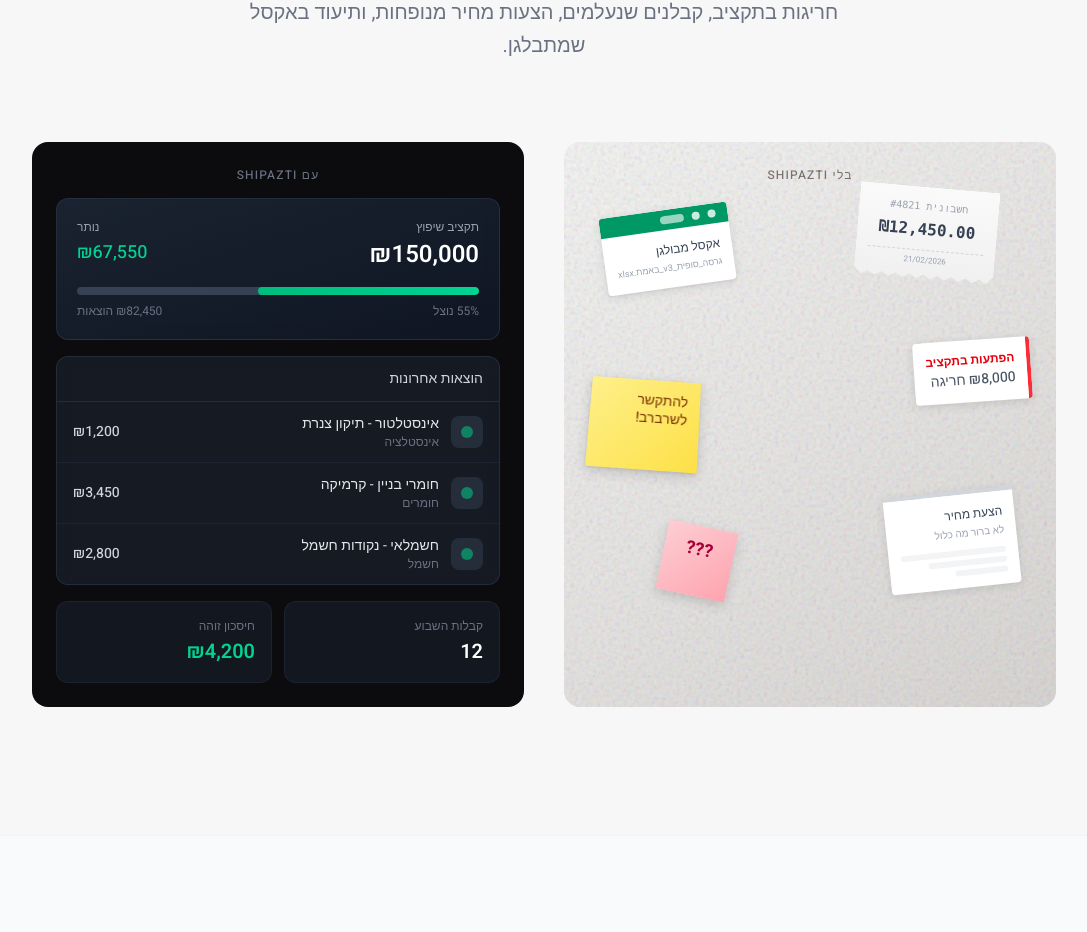
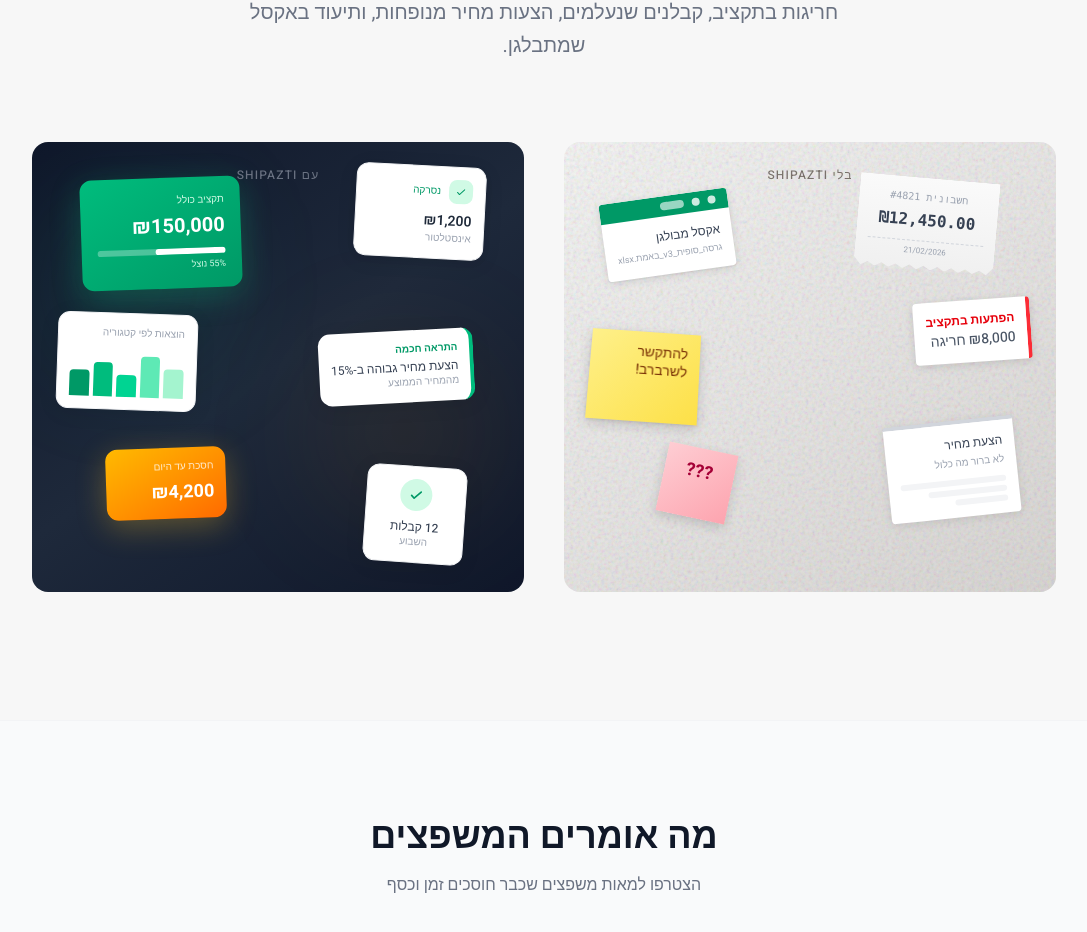
Before and after one commit to guyceza/shiputz-ai, a Next.js app: page / in a window 1280 px wide. Shown: the part 2470-3402 px from the top of the page, without its empty margins (96-1183 px from the left). Built offline with nearby package versions, Linux system fonts and the light colour scheme.

Commit message:
Floating cards for 'with Shipazti': budget, receipts, charts, alerts - matching chaos style

```diff
--- a/src/components/ComparisonSection.tsx
+++ b/src/components/ComparisonSection.tsx
@@ -117,12 +117,106 @@ export default function ComparisonSection() {
     }
   };
 
-  // Dashboard transactions
-  const transactions = [
-    { name: 'אינסטלטור - תיקון צנרת', amount: '₪1,200', category: 'אינסטלציה' },
-    { name: 'חומרי בניין - קרמיקה', amount: '₪3,450', category: 'חומרים' },
-    { name: 'חשמלאי - נקודות חשמל', amount: '₪2,800', category: 'חשמל' },
+  // Organized floating cards for "with Shipazti"
+  const organizedCards = [
+    {
+      type: 'budget',
+      style: { top: '8%', left: '10%', rotate: -2, zIndex: 4 },
+    },
+    {
+      type: 'receipt-clean',
+      style: { top: '5%', right: '8%', rotate: 3, zIndex: 3 },
+    },
+    {
+      type: 'chart',
+      style: { top: '38%', left: '5%', rotate: 2, zIndex: 5 },
+    },
+    {
+      type: 'alert-good',
+      style: { top: '42%', right: '10%', rotate: -3, zIndex: 4 },
+    },
+    {
+      type: 'savings',
+      style: { top: '68%', left: '15%', rotate: -2, zIndex: 3 },
+    },
+    {
+      type: 'check',
+      style: { top: '72%', right: '12%', rotate: 4, zIndex: 2 },
+    },
   ];
+
+  const getOrganizedContent = (type: string) => {
+    switch (type) {
+      case 'budget':
+        return (
+          <div className="w-[160px] bg-gradient-to-br from-emerald-500 to-emerald-600 rounded-xl p-4 shadow-[0_8px_30px_rgba(16,185,129,0.3),0_2px_8px_rgba(0,0,0,0.1)]">
+            <div className="text-emerald-100 text-[10px] mb-1">תקציב כולל</div>
+            <div className="text-white text-xl font-bold">₪150,000</div>
+            <div className="mt-2 h-1.5 bg-white/30 rounded-full overflow-hidden">
+              <div className="h-full w-[55%] bg-white rounded-full"></div>
+            </div>
+            <div className="text-emerald-100 text-[9px] mt-1">55% נוצל</div>
+          </div>
+        );
+      case 'receipt-clean':
+        return (
+          <div className="w-[130px] bg-white rounded-xl p-3 shadow-[0_4px_20px_rgba(0,0,0,0.08),0_2px_8px_rgba(0,0,0,0.04)] border border-gray-100">
+            <div className="flex items-center gap-2 mb-2">
+              <div className="w-6 h-6 rounded-lg bg-emerald-100 flex items-center justify-center">
+                <svg className="w-3 h-3 text-emerald-600" fill="none" viewBox="0 0 24 24" stroke="currentColor" strokeWidth={2}>
+                  <path strokeLinecap="round" strokeLinejoin="round" d="M5 13l4 4L19 7" />
+                </svg>
+              </div>
+              <span className="text-[10px] text-emerald-600 font-medium">נסרקה</span>
+            </div>
+            <div className="text-gray-800 text-sm font-semibold">₪1,200</div>
+            <div className="text-gray-400 text-[10px]">אינסטלטור</div>
+          </div>
+        );
+      case 'chart':
+        return (
+          <div className="w-[140px] bg-white rounded-xl p-3 shadow-[0_4px_20px_rgba(0,0,0,0.08)] border border-gray-100">
+            <div className="text-gray-400 text-[10px] mb-2">הוצאות לפי קטגוריה</div>
+            <div className="flex items-end gap-1 h-12">
+              <div className="flex-1 bg-emerald-200 rounded-t" style={{ height: '60%' }}></div>
+              <div className="flex-1 bg-emerald-300 rounded-t" style={{ height: '85%' }}></div>
+              <div className="flex-1 bg-emerald-400 rounded-t" style={{ height: '45%' }}></div>
+              <div className="flex-1 bg-emerald-500 rounded-t" style={{ height: '70%' }}></div>
+              <div className="flex-1 bg-emerald-600 rounded-t" style={{ height: '55%' }}></div>
+            </div>
+          </div>
+        );
+      case 'alert-good':
+        return (
+          <div className="bg-white border-r-4 border-r-emerald-500 rounded-xl shadow-[0_4px_20px_rgba(0,0,0,0.08)] p-3">
+            <div className="text-[10px] text-emerald-600 font-semibold mb-0.5">התראה חכמה</div>
+            <div className="text-xs text-gray-700">הצעת מחיר גבוהה ב-15%</div>
+            <div className="text-[10px] text-gray-400">מהמחיר הממוצע</div>
+          </div>
+        );
+      case 'savings':
+        return (
+          <div className="w-[120px] bg-gradient-to-br from-amber-400 to-orange-500 rounded-xl p-3 shadow-[0_8px_30px_rgba(251,191,36,0.3)]">
+            <div className="text-white/80 text-[10px] mb-1">חסכת עד היום</div>
+            <div className="text-white text-lg font-bold">₪4,200</div>
+          </div>
+        );
+      case 'check':
+        return (
+          <div className="w-[100px] bg-white rounded-xl p-3 shadow-[0_4px_20px_rgba(0,0,0,0.08)] border border-gray-100 text-center">
+            <div className="w-8 h-8 rounded-full bg-emerald-100 flex items-center justify-center mx-auto mb-2">
+              <svg className="w-4 h-4 text-emerald-600" fill="none" viewBox="0 0 24 24" stroke="currentColor" strokeWidth={2.5}>
+                <path strokeLinecap="round" strokeLinejoin="round" d="M5 13l4 4L19 7" />
+              </svg>
+            </div>
+            <div className="text-gray-700 text-xs font-medium">12 קבלות</div>
+            <div className="text-gray-400 text-[10px]">השבוע</div>
+          </div>
+        );
+      default:
+        return null;
+    }
+  };
 
   return (
     <section className="py-32 px-6" ref={ref}>
@@ -146,7 +240,7 @@ export default function ComparisonSection() {
         <div className="grid md:grid-cols-2 gap-6 md:gap-10 items-stretch">
           {/* Old Way - Realistic Chaos */}
           <motion.div
-            className="relative min-h-[420px] rounded-2xl overflow-hidden"
+            className="relative min-h-[450px] rounded-2xl overflow-hidden"
             style={{
               background: 'linear-gradient(145deg, #f5f5f4 0%, #e7e5e4 50%, #d6d3d1 100%)',
             }}
@@ -202,108 +296,61 @@ export default function ComparisonSection() {
             </div>
           </motion.div>
 
-          {/* New Way - Clean Dashboard */}
+          {/* New Way - Organized floating cards */}
           <motion.div
-            className="relative rounded-2xl overflow-hidden bg-[#0c0c0f]"
+            className="relative min-h-[450px] rounded-2xl overflow-hidden"
+            style={{
+              background: 'linear-gradient(145deg, #0f172a 0%, #1e293b 50%, #0f172a 100%)',
+            }}
             initial={{ opacity: 0, y: 30 }}
             animate={isInView ? { opacity: 1, y: 0 } : {}}
             transition={{ duration: 0.8, delay: 0.3, ease: [0.22, 1, 0.36, 1] }}
           >
+            {/* Glow effects */}
+            <div className="absolute top-20 left-10 w-32 h-32 bg-emerald-500/20 rounded-full blur-3xl" />
+            <div className="absolute bottom-20 right-10 w-40 h-40 bg-amber-500/10 rounded-full blur-3xl" />
+
             <div className="absolute top-5 left-0 right-0 text-center z-10">
               <span className="text-xs font-medium text-gray-500 uppercase tracking-widest">
                 עם Shipazti
               </span>
             </div>
 
-            {/* App mockup */}
-            <div className="p-6 pt-14">
-              {/* Budget card */}
-              <motion.div
-                className="bg-gradient-to-br from-gray-800/80 to-gray-900/80 backdrop-blur rounded-xl p-5 mb-4 border border-gray-700/50"
-                initial={{ opacity: 0, y: 20 }}
-                animate={isInView ? { opacity: 1, y: 0 } : {}}
-                transition={{ duration: 0.5, delay: 0.6 }}
-              >
-                <div className="flex justify-between items-start mb-4">
-                  <div>
-                    <div className="text-gray-400 text-xs mb-1">תקציב שיפוץ</div>
-                    <div className="text-2xl font-semibold text-white">₪150,000</div>
-                  </div>
-                  <div className="text-left">
-                    <div className="text-gray-400 text-xs mb-1">נותר</div>
-                    <div className="text-lg font-medium text-emerald-400">₪67,550</div>
-                  </div>
-                </div>
-                {/* Progress bar */}
-                <div className="h-2 bg-gray-700 rounded-full overflow-hidden">
-                  <motion.div
-                    className="h-full bg-gradient-to-r from-emerald-500 to-emerald-400 rounded-full"
-                    initial={{ width: 0 }}
-                    animate={isInView ? { width: '55%' } : {}}
-                    transition={{ duration: 1, delay: 0.8, ease: 'easeOut' }}
-                  />
-                </div>
-                <div className="flex justify-between mt-2 text-xs text-gray-500">
-                  <span>55% נוצל</span>
-                  <span>₪82,450 הוצאות</span>
-                </div>
-              </motion.div>
-
-              {/* Recent transactions */}
-              <motion.div
-                className="bg-gray-800/50 backdrop-blur rounded-xl border border-gray-700/50 overflow-hidden"
-                initial={{ opacity: 0, y: 20 }}
-                animate={isInView ? { opacity: 1, y: 0 } : {}}
-                transition={{ duration: 0.5, delay: 0.7 }}
-              >
-                <div className="px-4 py-3 border-b border-gray-700/50">
-                  <div className="text-sm font-medium text-gray-300">הוצאות אחרונות</div>
-                </div>
-                <div className="divide-y divide-gray-700/30">
-                  {transactions.map((tx, i) => (
-                    <motion.div
-                      key={i}
-                      className="px-4 py-3 flex items-center justify-between"
-                      initial={{ opacity: 0, x: 20 }}
-                      animate={isInView ? { opacity: 1, x: 0 } : {}}
-                      transition={{ duration: 0.4, delay: 0.9 + i * 0.1 }}
-                    >
-                      <div className="flex items-center gap-3">
-                        <div className="w-8 h-8 rounded-lg bg-gray-700/50 flex items-center justify-center">
-                          <div className="w-3 h-3 rounded-full bg-emerald-500/60"></div>
-                        </div>
-                        <div>
-                          <div className="text-sm text-gray-200">{tx.name}</div>
-                          <div className="text-xs text-gray-500">{tx.category}</div>
-                        </div>
-                      </div>
-                      <div className="text-sm font-medium text-gray-300">{tx.amount}</div>
-                    </motion.div>
-                  ))}
-                </div>
-              </motion.div>
-
-              {/* Quick stats */}
-              <div className="grid grid-cols-2 gap-3 mt-4">
+            {/* Organized floating cards */}
+            <div className="relative h-full p-6 pt-14">
+              {organizedCards.map((card, i) => (
                 <motion.div
-                  className="bg-gray-800/40 rounded-xl p-4 border border-gray-700/30"
-                  initial={{ opacity: 0, scale: 0.9 }}
-                  animate={isInView ? { opacity: 1, scale: 1 } : {}}
-                  transition={{ duration: 0.4, delay: 1.2 }}
+                  key={i}
+                  className="absolute cursor-pointer"
+                  style={{
+                    top: card.style.top,
+                    left: card.style.left,
+                    right: card.style.right,
+                    zIndex: card.style.zIndex,
+                  }}
+                  initial={{ opacity: 0, scale: 0.8, rotate: 0, y: 20 }}
+                  animate={isInView ? {
+                    opacity: 1,
+                    scale: 1,
+                    rotate: card.style.rotate,
+                    y: 0,
+                  } : {}}
+                  transition={{
+                    duration: 0.6,
+                    delay: 0.5 + i * 0.1,
+                    ease: [0.22, 1, 0.36, 1],
+                  }}
+                  whileHover={{
+                    scale: 1.05,
+                    rotate: 0,
+                    y: -5,
+                    zIndex: 20,
+                    transition: { duration: 0.2 }
+                  }}
                 >
-                  <div className="text-xs text-gray-500 mb-1">קבלות השבוע</div>
-                  <div className="text-xl font-semibold text-white">12</div>
+                  {getOrganizedContent(card.type)}
                 </motion.div>
-                <motion.div
-                  className="bg-gray-800/40 rounded-xl p-4 border border-gray-700/30"
-                  initial={{ opacity: 0, scale: 0.9 }}
-                  animate={isInView ? { opacity: 1, scale: 1 } : {}}
-                  transition={{ duration: 0.4, delay: 1.3 }}
-                >
-                  <div className="text-xs text-gray-500 mb-1">חיסכון זוהה</div>
-                  <div className="text-xl font-semibold text-emerald-400">₪4,200</div>
-                </motion.div>
-              </div>
+              ))}
             </div>
           </motion.div>
         </div>
```
